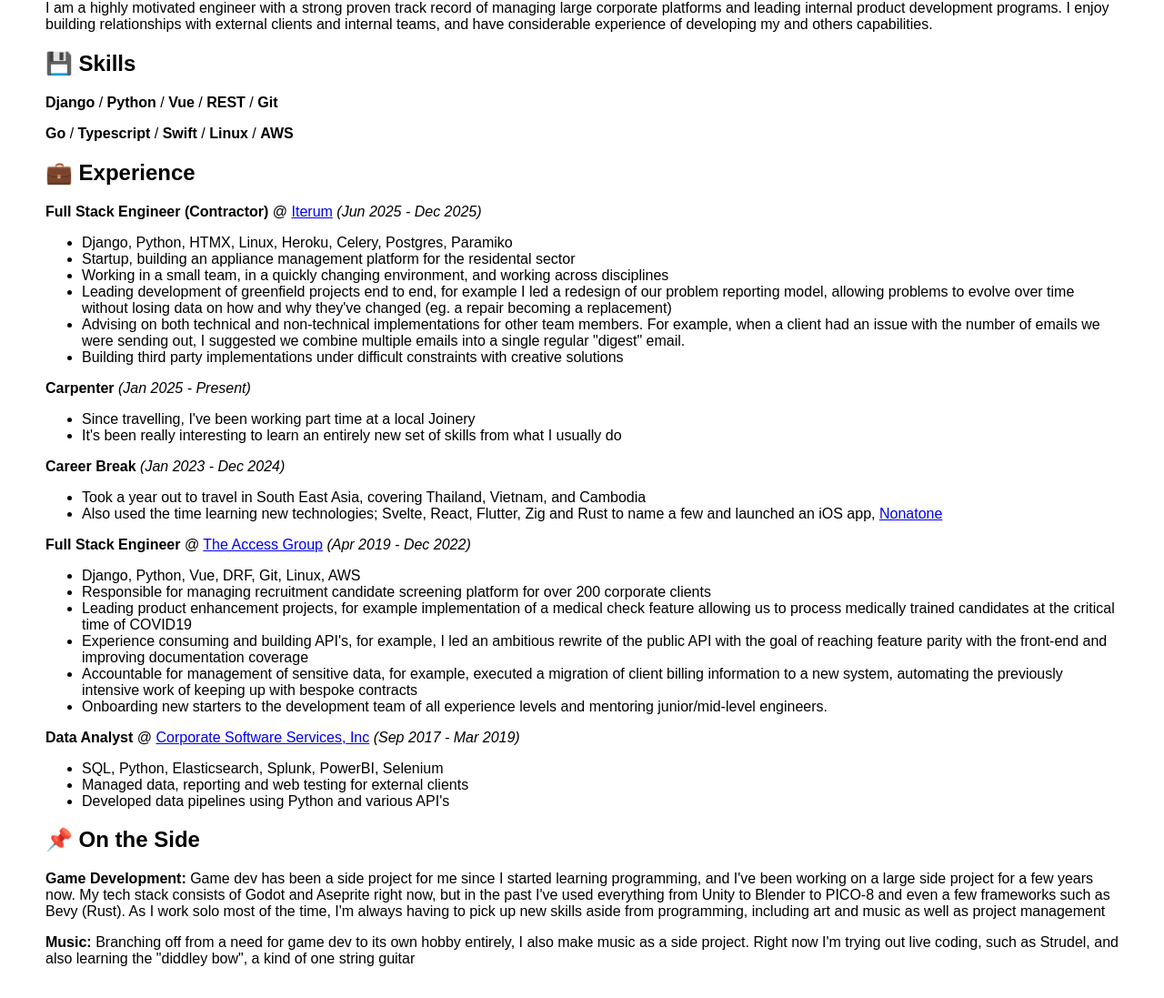
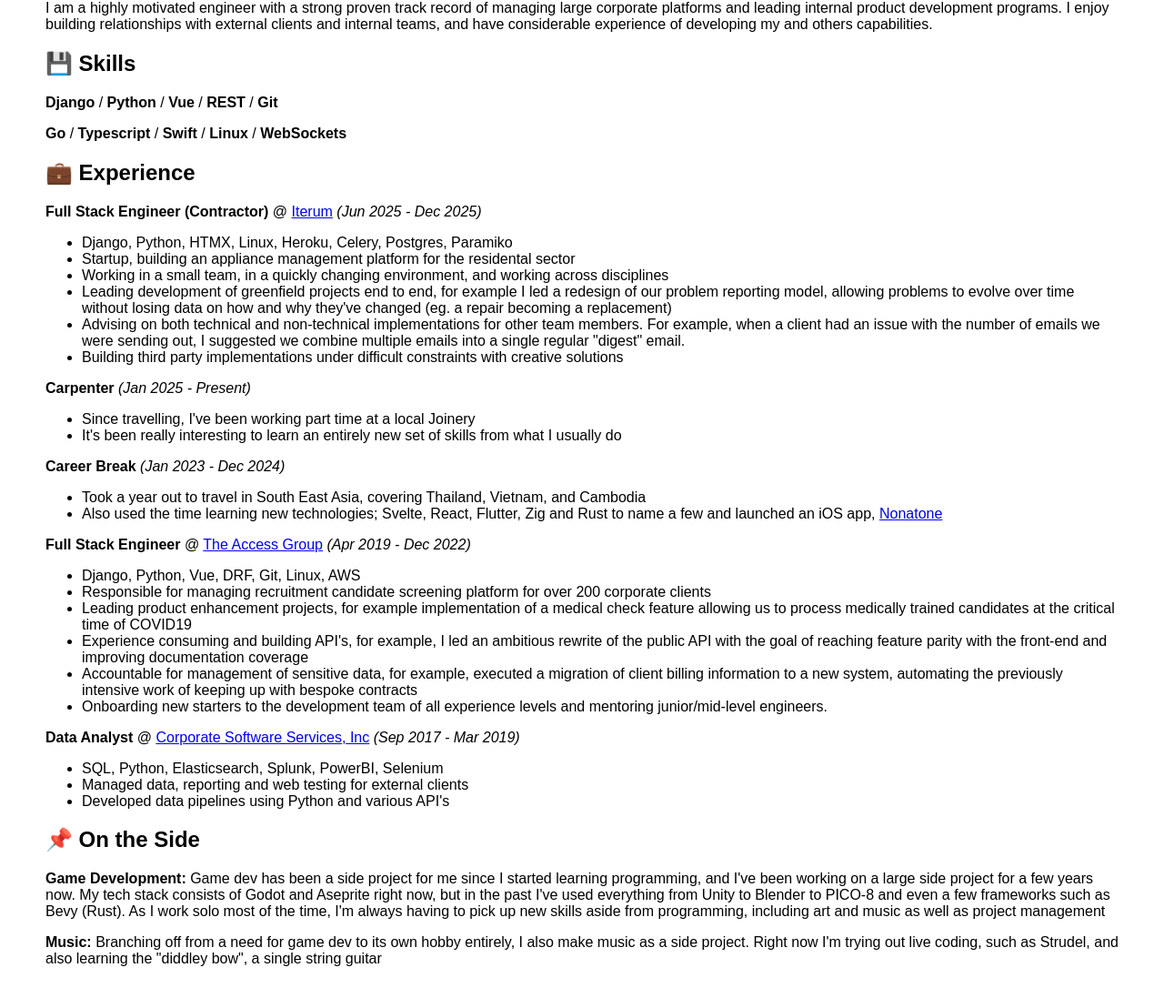
Before and after one commit to tspring5000/tspring5000.github.io, a plain HTML site: page index.html in a window 1280 px wide. Shown: the part 168-1265 px from the top of the page at 91% size. Drawn offline with Linux system fonts and the light colour scheme.

Commit message:
Add websockets

```diff
--- a/index.html
+++ b/index.html
@@ -24,7 +24,7 @@
 
     <h2>💾 Skills</h2>
     <p><strong>Django</strong> / <strong>Python</strong> / <strong>Vue</strong> / <strong>REST</strong> / <strong>Git</strong></p>
-    <p><strong>Go</strong> / <strong>Typescript</strong> / <strong>Swift</strong> / <strong>Linux</strong> / <strong>AWS</strong></p>
+    <p><strong>Go</strong> / <strong>Typescript</strong> / <strong>Swift</strong> / <strong>Linux</strong> / <strong>WebSockets</strong></p>
 
     <h2>💼 Experience</h2>
     <p><strong>Full Stack Engineer (Contractor)</strong> @ <a href="https://www.iterum.uk">Iterum</a> <em>(Jun 2025 - Dec 2025)</em></p>
@@ -110,7 +110,7 @@
     </p>
     <p><strong>Music: </strong>Branching off from a need for game dev to its own hobby entirely,
         I also make music as a side project. Right now I'm trying out live coding, such as Strudel,
-        and also learning the "diddley bow", a kind of one string guitar
+        and also learning the "diddley bow", a single string guitar
     </p>
     <br>
 </body>
```
Also changed, not shown: 2 other files.
